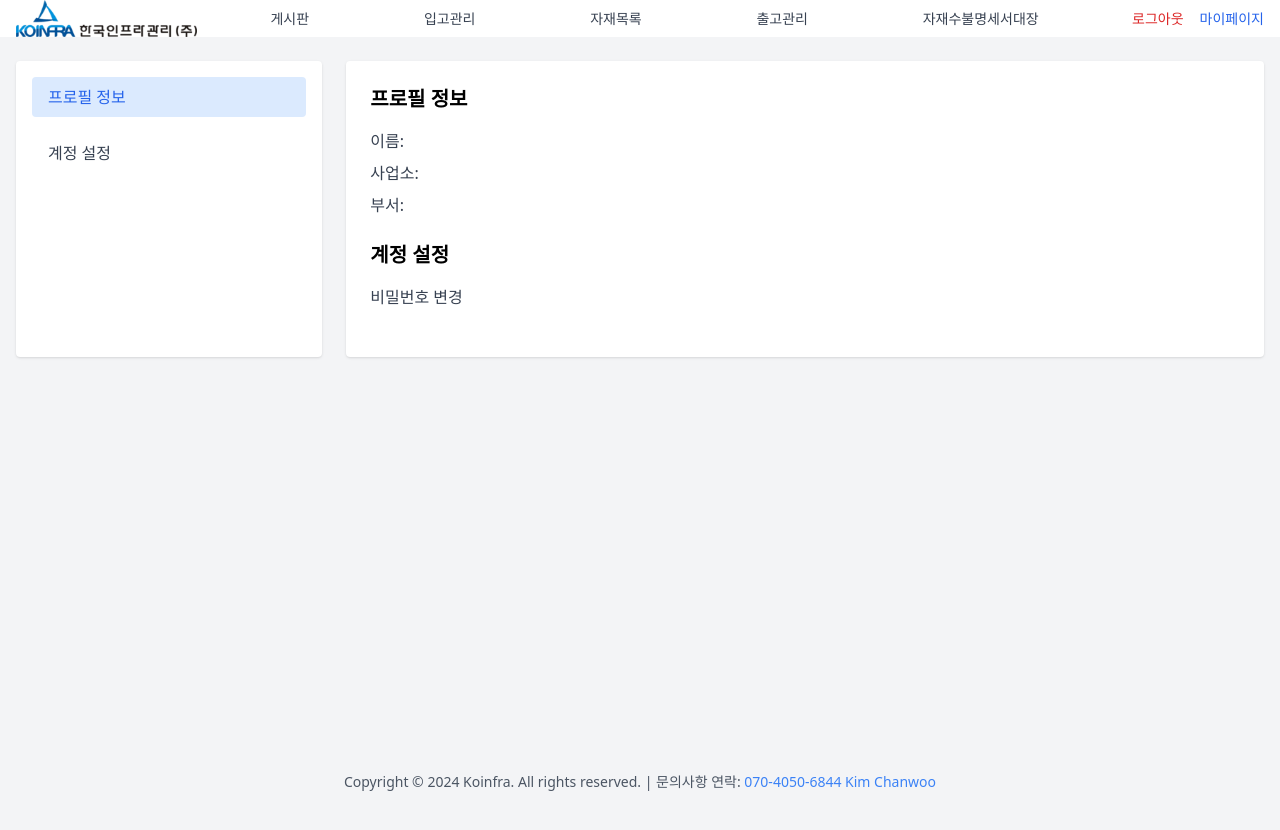
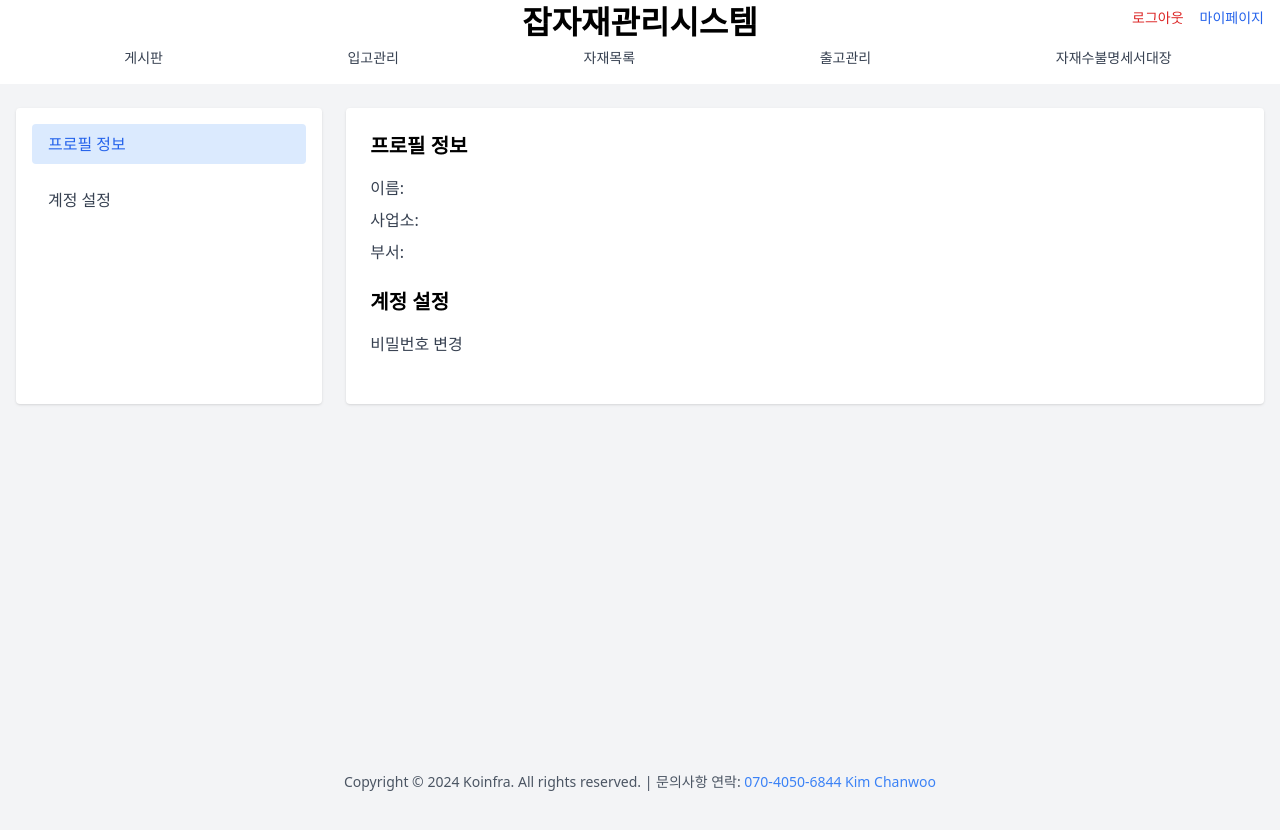
Before and after one commit to kimchanu/product_Manage, a React (Create React App) app: page /mypage in a window 1280 px wide. Shown: the top 830 px of the page. Built offline with nearby package versions, Linux system fonts and the light colour scheme; sample sign-in values are in the browser's storage.

Commit message:
헤더 사이드바 css 수정

```diff
--- a/src/component/Product_list.js
+++ b/src/component/Product_list.js
@@ -177,7 +177,7 @@ function Product_list() {
         setBusinessLocation={setBusinessLocation}
         setDepartment={setDepartment}
       />
-      <div className="p-4 w-full mx-auto">
+      <div className="p-4 w-4/5 mx-auto">
         {/* 검색창 */}
         <div className="mb-4 flex space-x-4">
           <input
--- a/src/layout/Header.js
+++ b/src/layout/Header.js
@@ -1,13 +1,10 @@
 import { useState } from "react";
 import { Link, useNavigate } from "react-router-dom";
-import Image from "../image/koinfra.png";
 import User_info from "../component/User_info";
 
-function Nav() {
+function Nav({ user }) {
   const [hoveredCategory, setHoveredCategory] = useState(null);
   const [clickedCategory, setClickedCategory] = useState(null);
-  const [user, setUser] = useState(null);
-  const navigate = useNavigate();
   let timer;
 
   // 카테고리 목록을 user.admin 값에 따라 동적으로 생성
@@ -24,22 +21,12 @@ function Nav() {
       ? [...baseCategories, adminCategory]
       : baseCategories;
 
-  const handleLogout = () => {
-    localStorage.removeItem("authToken");
-    setUser(null);
-    navigate("/login_page");
-  };
-
   return (
     <nav>
-      <User_info setUser={setUser} />
+      {/* 이 div는 전체 내비게이션 바의 컨테이너입니다. */}
       <div className="max-w-7xl mx-auto px-4 flex items-center justify-between">
-        <Link to="/">
-          <img src={Image} alt="koinfra" />
-        </Link>
-
-        {/* 카테고리 */}
-        <div className="flex justify-around relative w-full ml-4 items-center">
+        {/* 카테고리들을 감싸는 이 div에 margin-bottom을 추가합니다. */}
+        <div className="flex justify-around relative w-full ml-4 items-center mb-3"> {/* 여기에 mb-4 추가 */}
           {categories.map((category, idx) => (
             <div
               key={idx}
@@ -104,15 +91,38 @@ function Nav() {
             </div>
           ))}
         </div>
+      </div>
+    </nav>
+  );
+}
 
-        {/* 로그인 메뉴 */}
-        <div className="ml-5 flex items-center space-x-4">
+function Header() {
+  const [user, setUser] = useState(null);
+  const navigate = useNavigate();
+
+  const handleLogout = () => {
+    localStorage.removeItem("authToken");
+    setUser(null);
+    navigate("/login_page");
+  };
+
+  return (
+    <header>
+      <User_info setUser={setUser} />
+      <div style={{ display: "flex", alignItems: "center", width: "100%", padding: "0.5rem 1rem 1rem 1rem" }}>
+        <h1 style={{ position: "absolute", left: "50%", transform: "translateX(-50%)", fontSize: "2rem", fontWeight: "bold", margin: "0.5rem 0 0 0" }}>
+          <Link to="/" style={{ color: "inherit", textDecoration: "none" }}>
+            잡자재관리시스템
+          </Link>
+        </h1>
+        <div style={{ display: "flex", alignItems: "center", flexShrink: 0, minWidth: 'fit-content', marginLeft: 'auto' }}>
           {user ? (
             <>
-              <span className="text-sm text-gray-600 flex-shrink-0">{user.business_location} {user.name}</span>
+              <span className="text-sm text-gray-600 flex-shrink-0" style={{ marginRight: "1rem" }}>{user.business_location} {user.name}</span>
               <button
                 onClick={handleLogout}
                 className="text-sm text-red-600 hover:text-red-800 transition whitespace-nowrap"
+                style={{ marginRight: "1rem" }}
               >
                 로그아웃
               </button>
@@ -133,14 +143,7 @@ function Nav() {
           )}
         </div>
       </div>
-    </nav>
-  );
-}
-
-function Header() {
-  return (
-    <header>
-      <Nav />
+      <Nav user={user} />
     </header>
   );
 }
--- a/src/layout/Side_Bar.js
+++ b/src/layout/Side_Bar.js
@@ -4,7 +4,7 @@ function Sidebar({ onSelectDepartment, selectedDepartment }) {
     const departments = ["GK사업소", "천마사업소", "을숙도사업소"];
 
     return (
-        <aside className="w-60 bg-gray-100 h-screen fixed top-16 left-0 p-4 overflow-auto shadow-md">
+        <aside className="w-60 bg-gray-100 h-screen fixed top-[87px] left-0 p-4 overflow-auto shadow-md">
             <div className="mb-6 font-semibold text-lg border-b border-gray-300 pb-2">
                 부서
             </div>
```
